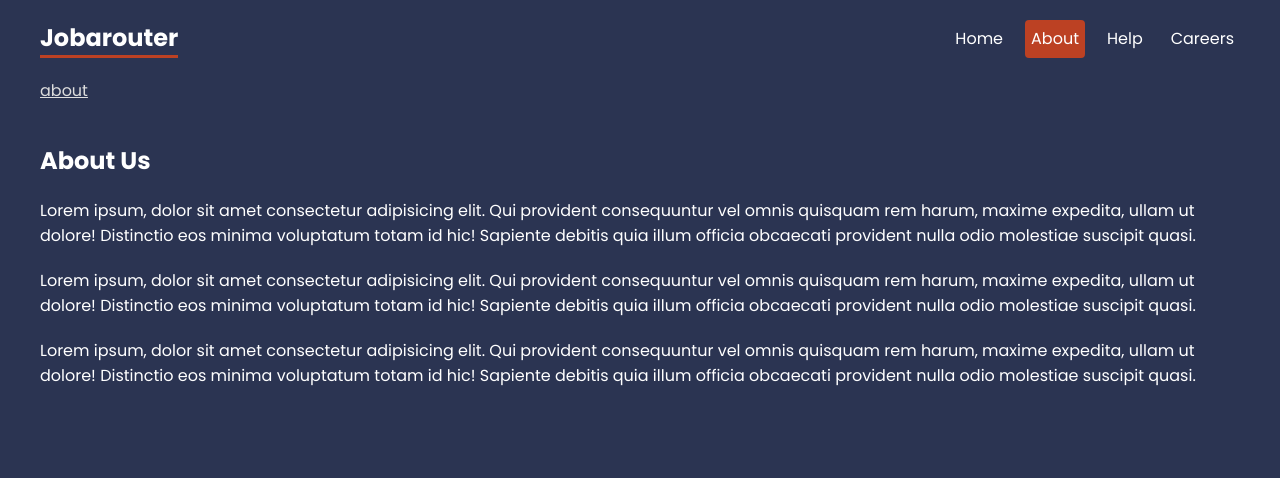
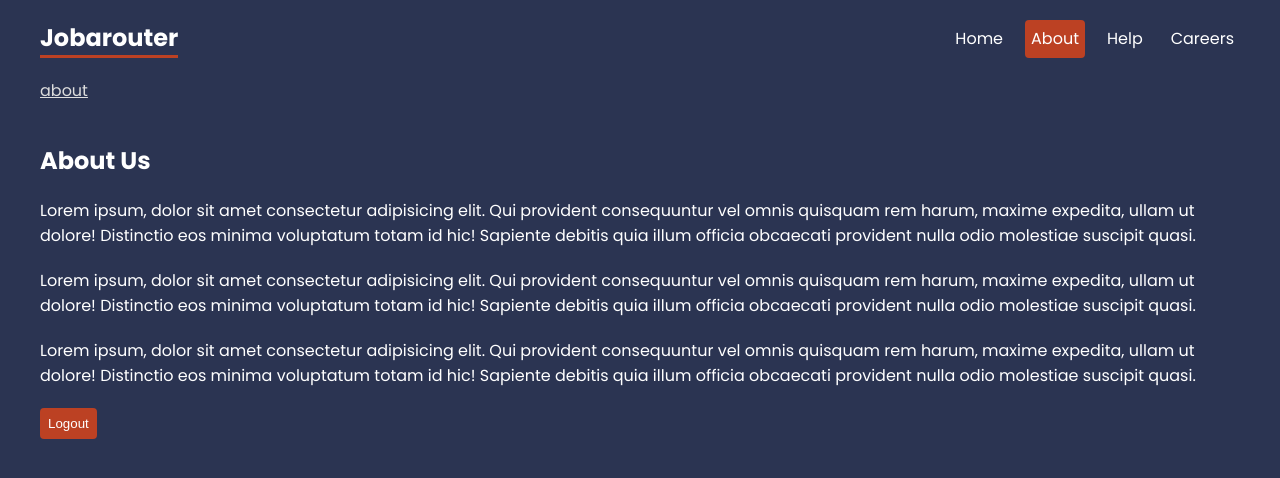
Before and after one commit to jono-rams/react-router, a React (Create React App) app: page /about in a window 1280 px wide. Shown: the top 478 px of the page. Built offline with nearby package versions, Linux system fonts and the light colour scheme.

Commit message:
Navigate Component

```diff
--- a/src/App.js
+++ b/src/App.js
@@ -39,7 +39,6 @@
 
 function App() {
   return (
-
     <RouterProvider router={router} />
   );
 }
--- a/src/pages/About.js
+++ b/src/pages/About.js
@@ -1,10 +1,21 @@
+import { useState } from "react"
+import { Navigate } from "react-router-dom"
+
 export default function About() {
+  const [user, setUser] = useState('mario')
+
+  if (!user) {
+    return <Navigate to={"/"} replace={true} />
+  }
+
   return (
     <div className="about">
       <h2>About Us</h2>
       <p>Lorem ipsum, dolor sit amet consectetur adipisicing elit. Qui provident consequuntur vel omnis quisquam rem harum, maxime expedita, ullam ut dolore! Distinctio eos minima voluptatum totam id hic! Sapiente debitis quia illum officia obcaecati provident nulla odio molestiae suscipit quasi.</p>
       <p>Lorem ipsum, dolor sit amet consectetur adipisicing elit. Qui provident consequuntur vel omnis quisquam rem harum, maxime expedita, ullam ut dolore! Distinctio eos minima voluptatum totam id hic! Sapiente debitis quia illum officia obcaecati provident nulla odio molestiae suscipit quasi.</p>
       <p>Lorem ipsum, dolor sit amet consectetur adipisicing elit. Qui provident consequuntur vel omnis quisquam rem harum, maxime expedita, ullam ut dolore! Distinctio eos minima voluptatum totam id hic! Sapiente debitis quia illum officia obcaecati provident nulla odio molestiae suscipit quasi.</p>
+
+      <button onClick={() => setUser(null)}>Logout</button>
     </div>
   )
 }
```
